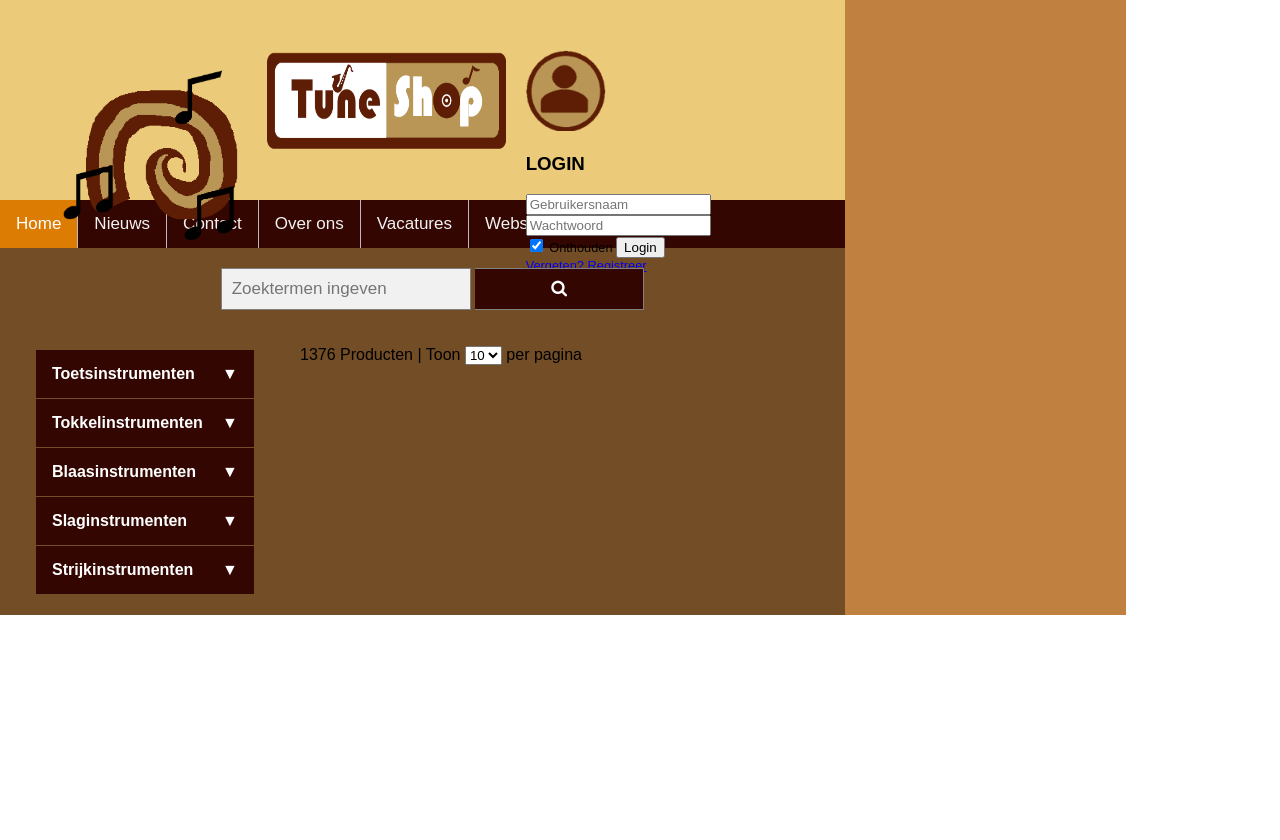
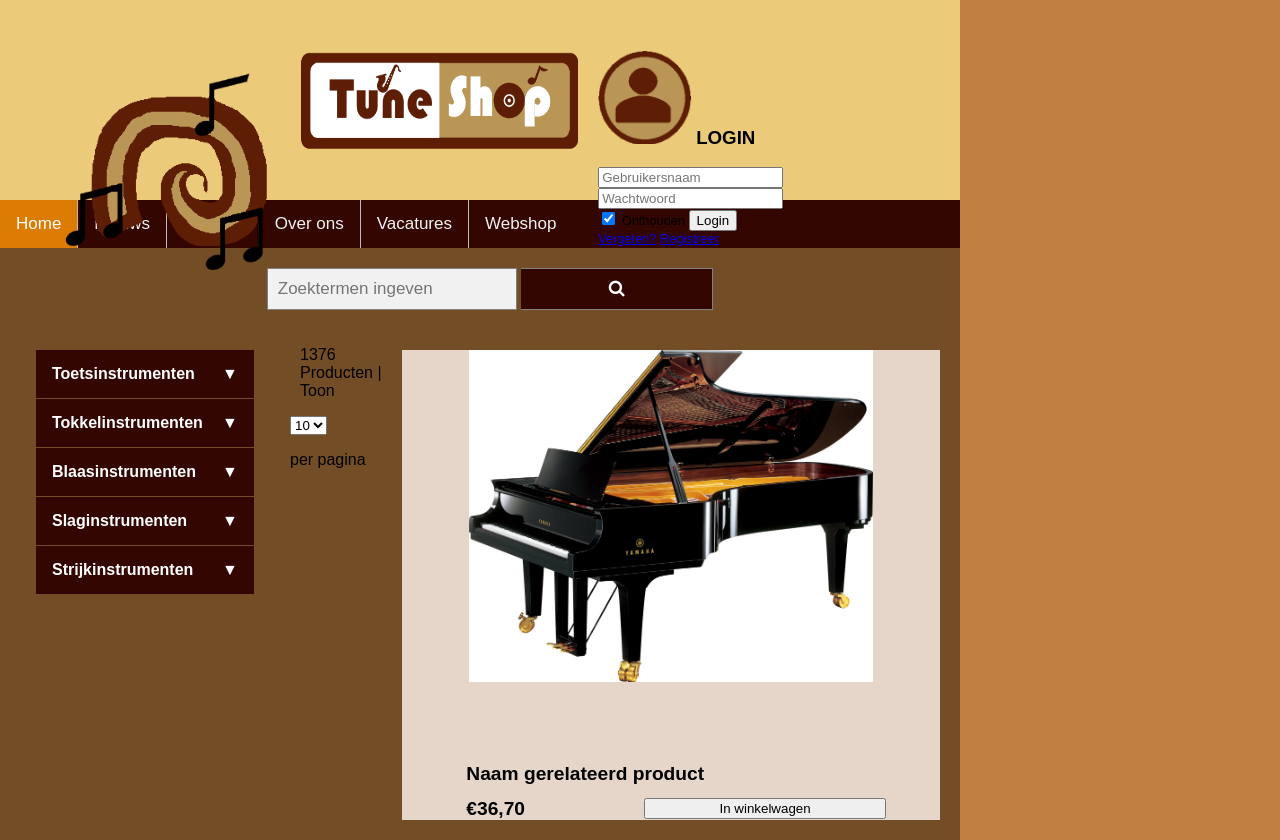
Before and after one commit to LotusterHaar/3A-Webshop, a PHP site: page /productoverview.html in a window 1280 px wide. Before the commit the page ends 615 px from the top, so only its background shows below. Run offline with PHP 8.4, Linux system fonts and the light colour scheme.

Commit message:
inlog veranderd: plaatje en daarnaast inlog (ipv Inlog onder plaatje)

```diff
--- a/productoverview.html
+++ b/productoverview.html
@@ -1,7 +1,7 @@
 <!--========================
 Template Name: TuneShop
 Author: Jan Willem Lenting, Lotus ter Haar
-Bronnen:
+Bronnen: https://www.ntchosting.com/encyclopedia/scripting-and-programming/php/php-in/
 File: styles CSS
 ==========================-->
 
@@ -11,7 +11,8 @@
     <meta charset="UTF-8">
     <title>Music WebShop</title>
     <link rel="stylesheet" type="text/css" href="styles.css"/>
-    <link rel='stylesheet' href='stylesProductOverview.css'/>
+    <link rel='stylesheet' type="text/css" href='stylesProductOverview.css'/>
+    <link rel="stylesheet" type="text/css" href="styleImageBoxSmall.css"/>
     <link rel="stylesheet" href="https://cdnjs.cloudflare.com/ajax/libs/font-awesome/4.7.0/css/font-awesome.min.css">
 </head>
 <body>
@@ -152,6 +153,14 @@
                     </select>
                     <p class="productAmountItem">per pagina</p>
                 </div>
+                <div class = "flexcolumn">
+                    <div class="imageBoxSmall">
+                        <img src="images/instrument.jpg" alt="Instrument">
+                        <h1>Naam gerelateerd product</h1>
+                        <div class="priceline"><h2>€36,70</h2>
+                            <input type="submit" value="In winkelwagen"></div>
+                    </div>
+                </div>
             </div>
         </main>
     </div>
--- a/productpage.html
+++ b/productpage.html
@@ -12,8 +12,9 @@
 <head>
     <meta charset="UTF-8">
     <title>Music WebShop</title>
+    <link rel="stylesheet" type="text/css" href="styles.css"/>
     <link rel="stylesheet" type="text/css" href="styleProductPage.css"/>
-    <link rel="stylesheet" type="text/css" href="styles.css"/>
+    <link rel="stylesheet" type="text/css" href="styleImageBoxSmall.css"/>
 </head>
 <body>
 <div class="wrapper">
--- /dev/null
+++ b/styleImageBoxSmall.css
@@ -0,0 +1,36 @@
+.imageBoxSmall {
+    display: flex;
+    flex-direction: column;
+    background-color: #e6d6ca;
+    margin: 20px;
+}
+
+.imageBoxSmall img {
+    width: 75%;
+    height: 50%;
+    top: 10%;
+    margin: 0 auto;
+    position: relative;
+}
+
+.imageBoxSmall h1 {
+    font-size: 1.2em;
+    text-align: left;
+    margin-top: 15%;
+    margin-left: 12%;
+}
+
+.priceline h2 {
+    font-size: 1.2em;
+    width: 30%;
+    display: inline-block;
+    margin: auto;
+    margin-left: 12%;
+}
+
+.priceline input {
+    display: inline-block;
+    width: 45%;
+    margin-right: 10%;
+    float: right;
+}
--- a/styles.css
+++ b/styles.css
@@ -62,6 +62,14 @@
     display: flex;
     justify-content: left;
     padding-left: 20px;
+}
+
+.rightcolumn img{
+    display:inline-block;
+}
+
+.rightcolumn h3{
+    display:inline-block;
 }
 
 .imgcontainer {
```
Also changed, not shown: styleProductPage.css (+0 -37 lines), stylesProductOverview.css (+19 -9 lines).
